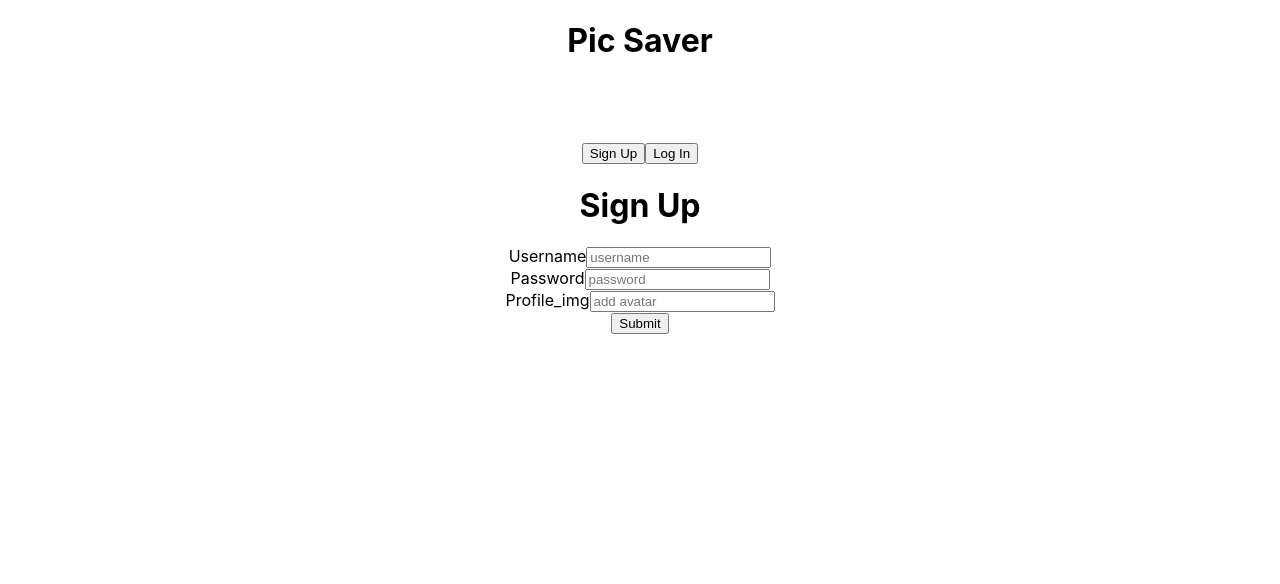
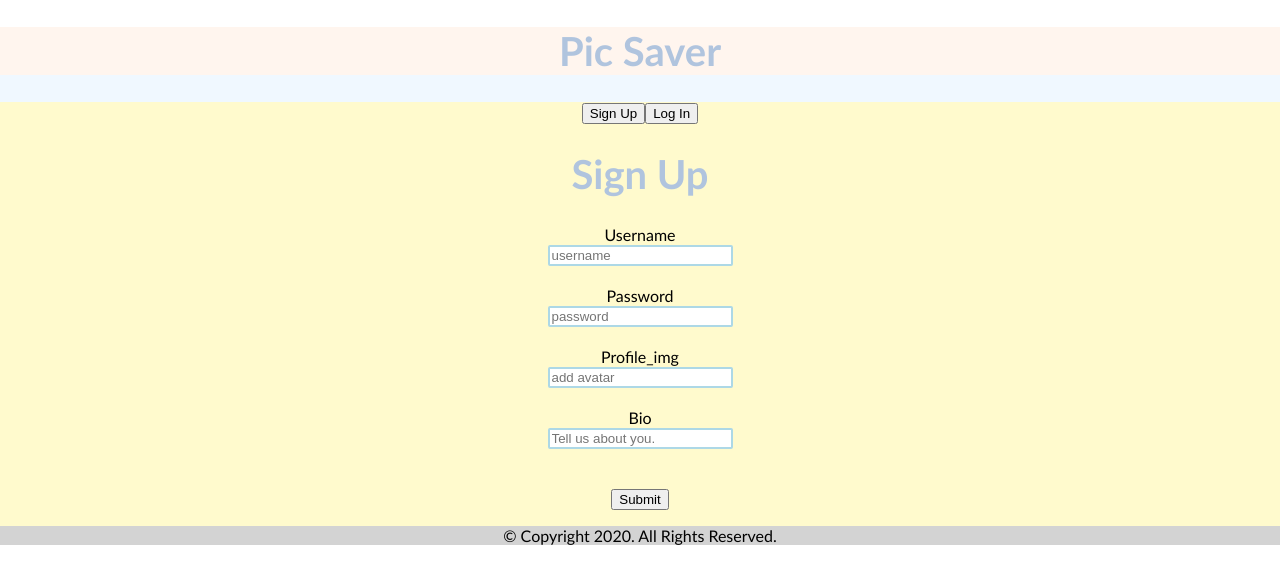
Before and after one commit to JCova-5/capstone_frontend, a React (Create React App) app in the folder pic-saver/: page / in a window 1280 px wide. Shown: the top 584 px of the page. Built offline with nearby package versions, Linux system fonts and the light colour scheme.

Commit message:
styling 90%done

```diff
--- a/pic-saver/src/App.css
+++ b/pic-saver/src/App.css
@@ -1,22 +1,108 @@
 .App {
   text-align: center;
+  font-family: 'Trebuchet MS', 'Lucida Sans Unicode', 'Lucida Grande', 'Lucida Sans', Arial, sans-serif;
+  background-color: aliceblue;
+}
+
+.App-login {
+  background-color: lemonchiffon;
+}
+
+.mainHeader{
+  background-color: seashell;
+}
+
+.profileHeader {
+  background-color: white;
+  margin: 5%;
 }
 
 h1 {
-  font-size: 2fr;
+  font-size: 250%;
+  margin: 0, 10%, 10%, 10%;
+  color: lightsteelblue;
+}
+
+h4 {
+  color: lightsteelblue;
+  font-size: 200%;
+  text-decoration: underline;
+}
+
+input {
+  border: 2px solid lightblue;
+  border-radius: 2px;
+  margin-bottom: 20px;
+}
+
+.feed {
+  text-align: center;
+  margin-right: 10%;
+}
+
+.navLink {
+  padding: 2%;
+  margin: 1%;
+  text-decoration: none;
+  border: 1px solid black;
+  border-radius: 10px;
+  background-color: lemonchiffon;
+  font-size: 25%;
+}
+
+
+h2 {
+  font-size: 120%;
 }
 
 .feedProfileImage, .profile-img {
-  width: 10%;
+  width: 30%;
   border-radius: 30px;
 }
 
 .feedPostPic {
-  width: 40%;
+  width: 60%;
   border: 2px solid black;
   border-radius: 10px;
+}
+
+.profileFeed {
+  width: 60%;
 }
 
 ul {
   list-style: none;
 }
+
+li {
+  margin: 5%;
+  border-radius: 10px;
+  box-shadow: 30px lightgrey;
+  background-color: seashell;
+  border: 2px solid lightgrey;
+}
+
+.Footer-Wrapper {
+  background-color: lightgrey;
+}
+
+@media only screen and (min-width: 768px) {
+    ul {
+    display: grid;
+    grid-template-columns: repeat(2, 1fr);
+    grid-template-rows: repeat(1, 1fr);
+    margin: 5%;
+  }
+
+
+    .feed {
+    margin-top: -5%;
+    display: grid;
+  }
+
+
+
+
+
+
+}
--- a/pic-saver/src/App.js
+++ b/pic-saver/src/App.js
@@ -19,7 +19,7 @@ const App = () => {
 
   return (
     <div className="App">
-      <h1>Pic Saver</h1>
+      <h1 className="mainHeader">Pic Saver</h1>
       <Switch>
         <Route exact path='/' component={Login} />
         <Route exact path='/home' component={Feed} />
--- a/pic-saver/src/components/CreatePost.js
+++ b/pic-saver/src/components/CreatePost.js
@@ -20,7 +20,7 @@ const CreatePost = () => {
     }
 
     const handleSubmit  = async(evt) => {
-        evt.preventDefault()
+        // evt.preventDefault()
         console.log("submit data", JSON.stringify({post,
             user_id}))
         let res = await axios({
@@ -39,7 +39,7 @@ const CreatePost = () => {
 
         console.log("res",res)
         history.push('/home')
-        window.reload()
+        // window.location.reload()
     }
 
     const handleUser = (cookie) =>{
@@ -56,12 +56,14 @@ const CreatePost = () => {
     return(
         <div>
             <form onSubmit={handleSubmit}>
-                <div>
+                <div className="feedForm">
                     <label>Post:</label>
+                    <br/>
                     <input name="post"value={post} onChange={handlePostChange} type="text" placeholder="post"/>
                 </div>
                 <div>
                     <label>Caption:</label>
+                    <br/>
                     <input name="caption"value={caption} onChange={handleCaptionChange} type="text" placeholder="Caption"/>
                 </div>
 
--- a/pic-saver/src/components/Feed.js
+++ b/pic-saver/src/components/Feed.js
@@ -1,16 +1,16 @@
 import React, { useState, useEffect } from "react";
 import { Link } from "react-router-dom";
-import NewPost from './CreatePost';
+import CreatePost from './CreatePost';
 import axios from "axios";
 import apiUrl from  "./apiConfig";
 import Nav from "./Nav";
-import {useHistory} from 'react-router-dom'
+import Footer from "./Footer";
 
 
 const Feed = () => {
   console.log('post')
   const [post, setPost] = useState([]);
-  const history = useHistory()
+
 
 
 
@@ -19,7 +19,7 @@ const Feed = () => {
       try {
         const response = await axios(`${apiUrl}/posts`);
         // console.log("post - useEffect - response", response);
-        setPost(response.data);
+        setPost(response.data.reverse());
       } catch (err) {
         console.error(err);
       }
@@ -28,16 +28,15 @@ const Feed = () => {
   }, []);
 
 
-
-
   const postArr = post.map((post) => (
     <li key={post.id}>
         <Link className="order-name "to={`/home`}>{post.username}</Link>
-        <h1>{post.user.username}</h1>
+        <h2>{post.user.username}</h2>
         <img className="feedProfileImage" src = {post.user.profile_img} alt='Profile Avatar on feed'/>
+        <br/>
         <img className="feedPostPic" src = {post.post} alt='new post on feed'/>
         <p>{post.caption}</p>
-        <p>{post.created_at}</p>
+
 
     </li>
   ));
@@ -45,18 +44,17 @@ const Feed = () => {
 
   return (
     <>
-        <div className="newPost">
         <Nav/>
         <h4>Feed</h4>
-            <ul className="feedPost">{postArr}</ul>
+        <div className="feed">
+            <ul className="feedPost">
+              {postArr}
+            </ul>
         </div>
         <div className="newPost">
-          <NewPost/>
+          <CreatePost/>
         </div>
-        <div className="nav">
-
-        </div>
-
+        <Footer/>
     </>
   );
 };
--- /dev/null
+++ b/pic-saver/src/components/Footer.js
@@ -0,0 +1,7 @@
+import React from 'react';
+const Footer = () =>(
+    <div className="Footer-Wrapper">
+        <p className="Footer">© Copyright {new Date().getFullYear()}. All Rights Reserved.</p>
+    </div>
+)
+export default Footer
--- a/pic-saver/src/components/Header.js
+++ b/pic-saver/src/components/Header.js
@@ -4,7 +4,7 @@ import React from 'react'
 function Header(props){
     return(
         <div>
-            <h1 style={{color: "white"}}>Pic Saver</h1>
+            {/* <h1 style={{color: "white"}}>Pic Saver</h1> */}
             <button className="ui button" onClick={() => props.handleFormSwitch("signUp")}>Sign Up</button>
             <button className="ui button" onClick={() => props.handleFormSwitch("login")}>Log In</button>
         </div>
--- a/pic-saver/src/components/Login.js
+++ b/pic-saver/src/components/Login.js
@@ -3,6 +3,7 @@ import '../App.css';
 import Header from './Header'
 import SignUpForm from './SignUpForm';
 import LoginForm from './LoginForm'
+import Footer from './Footer';
 
 function App() {
   const [user, setUser] = useState({})
@@ -46,12 +47,12 @@ function App() {
     }
   }
   return (
-    <div className="App">
+    <div className="App-login">
         <Header handleFormSwitch={handleFormSwitch}/>
         {
           renderForm()
         }
-
+      <Footer/>
     </div>
   );
 }
--- a/pic-saver/src/components/LoginForm.js
+++ b/pic-saver/src/components/LoginForm.js
@@ -76,10 +76,12 @@ function LogInForm(props){
                 <form className="" onSubmit={handleSubmit}>
                     <div className="field">
                         <label>Username</label>
+                        <br/>
                         <input value={username} onChange={handleUsernameChange} type="text" placeholder="username"/>
                     </div>
                     <div className="field">
                         <label>Password</label>
+                        <br/>
                         <input value={password} onChange={handlePasswordChange} type="password" placeholder="password"/>
                     </div>
                     <button className="" type="submit">Submit</button>
--- a/pic-saver/src/components/Nav.js
+++ b/pic-saver/src/components/Nav.js
@@ -1,5 +1,6 @@
 import React  from 'react'
-import { NavLink, useHistory } from 'react-router-dom'
+import { Link, NavLink, useHistory } from 'react-router-dom'
+
 
 
 const Nav = () => {
@@ -17,9 +18,9 @@ const Nav = () => {
 
     return (
         <nav>
-            <NavLink to='/home'>Home</NavLink>
-            <span onClick={()=>userProf(document.cookie)}>Profile</span>
-            {localStorage.length > 0 ? <NavLink to='/' onClick={signOut}>sign out</NavLink> : <NavLink to='/'>Sign In</NavLink>}
+            <NavLink className="navLink" to='/home'>Home</NavLink>
+            <Link className="navLink"><span onClick={()=>userProf(document.cookie)}>Profile</span></Link>
+            {localStorage.length > 0 ? <NavLink className="navLink" to='/' onClick={signOut}>sign out</NavLink> : <NavLink to='/'>Sign In</NavLink>}
         </nav>
     )
 
--- a/pic-saver/src/components/SignUpForm.js
+++ b/pic-saver/src/components/SignUpForm.js
@@ -1,8 +1,10 @@
 import React, {useState} from 'react'
+
 
 function SignInForm(props) {
     const [username, setUsername] = useState("")
     const [password, setPassword] = useState("")
+    const [bio, setBio] = useState("")
     const [profile_img, setProfile_img] = useState("")
 
     const handleUsernameChange = (evt) => {
@@ -17,6 +19,10 @@ function SignInForm(props) {
         setProfile_img(evt.target.value)
     }
 
+    const handleBioChange = (evt) => {
+        setBio(evt.target.value)
+    }
+
     const handleSubmit = (evt) => {
         evt.preventDefault()
         fetch(`http://localhost:3000/users`, {
@@ -28,7 +34,8 @@ function SignInForm(props) {
             body: JSON.stringify({
                 username,
                 password,
-                profile_img
+                profile_img,
+                bio
             })
         })
         .then(resp => resp.json())
@@ -39,28 +46,40 @@ function SignInForm(props) {
         setUsername("")
         setPassword("")
         setProfile_img("")
+        setBio("")
     }
 
     return(
-        <div>
+        <div className="login-form">
             <h1>Sign Up</h1>
             <form className="ui form" onSubmit={handleSubmit}>
                 <div className="field">
                     <label>Username</label>
+                    <br/>
                     <input value={username} onChange={handleUsernameChange} type="text" placeholder="username"/>
                 </div>
                 <div className="field">
                     <label>Password</label>
+                    <br/>
                     <input value={password} onChange={handlePasswordChange} type="password" placeholder="password"/>
                 </div>
                 <div className="field">
                     <label>Profile_img</label>
+                    <br/>
                     <input value={profile_img} onChange={handleProfile_imgChange} type="text" placeholder="add avatar"/>
                 </div>
+                <div className="field">
+                    <label>Bio</label>
+                    <br/>
+                    <input value={bio} onChange={handleBioChange} type="text" placeholder="Tell us about you."/>
+                </div>
+                <br/>
 
                 <button className="ui button" type="submit">Submit</button>
             </form>
+
         </div>
+
     )
 }
 
```
Also changed, not shown: pic-saver/src/components/Profile.js (+10 -21 lines).
